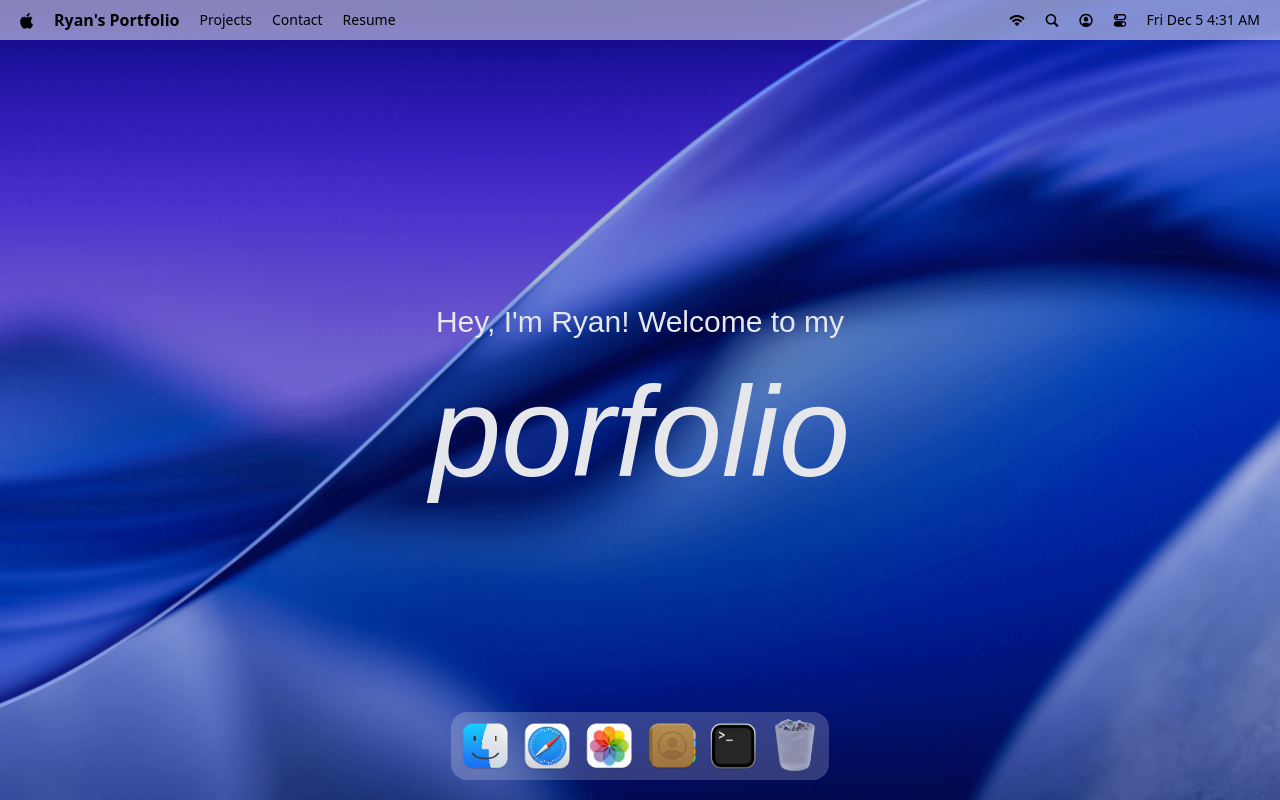
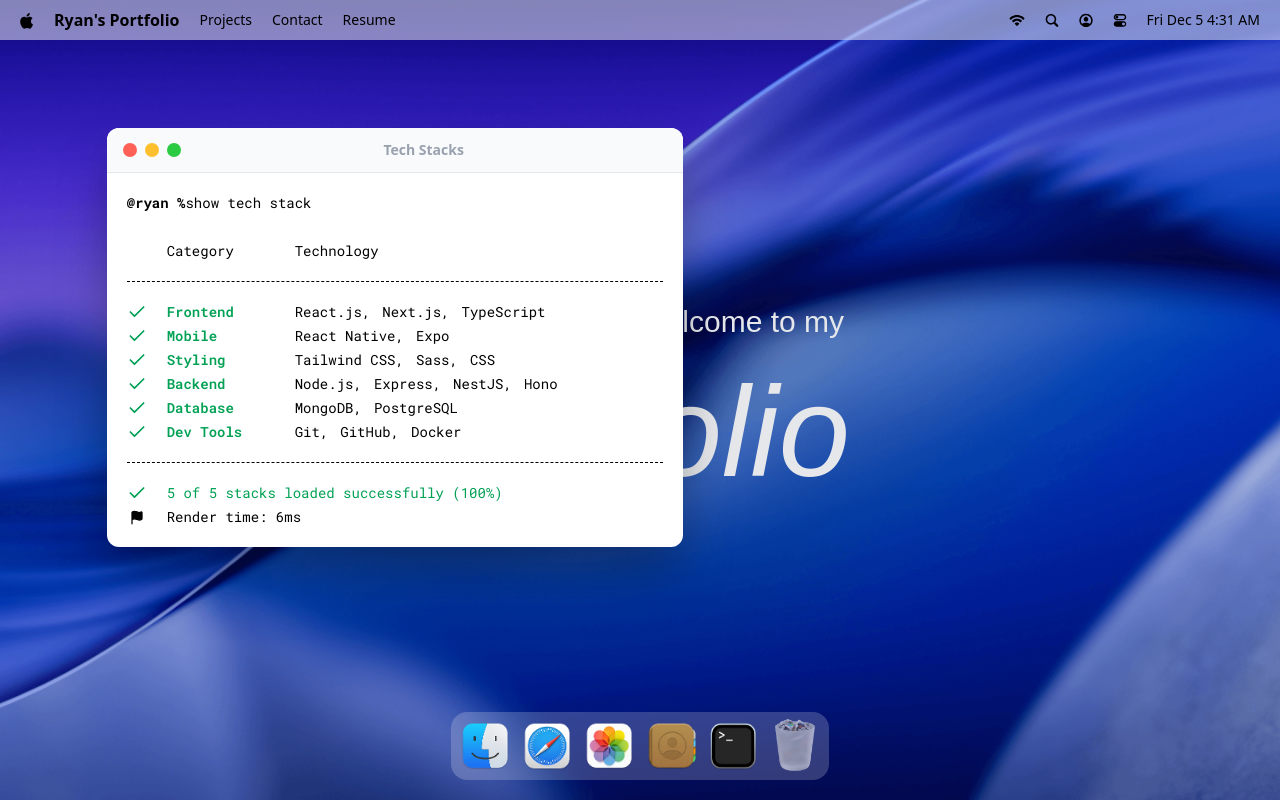
Before and after one commit to ryannandasena/MacOS_Portfolio, a React (Vite) app: page / in a window 1280 px wide. Both pictures are taken after a click on the button 733 px from the left and 746 px from the top of the page. Built offline with nearby package versions, Linux system fonts and the light colour scheme; a web font is replaced by a local one.

Commit message:
implement a hoc for managing window states and add the first window - terminal

```diff
--- a/package.json
+++ b/package.json
@@ -14,10 +14,12 @@
     "@tailwindcss/vite": "^4.1.17",
     "dayjs": "^1.11.19",
     "gsap": "^3.13.0",
+    "immer": "^11.0.0",
     "lucide-react": "^0.555.0",
     "react": "^19.2.0",
     "react-dom": "^19.2.0",
-    "react-tooltip": "^5.30.0"
+    "react-tooltip": "^5.30.0",
+    "zustand": "^5.0.8"
   },
   "devDependencies": {
     "@eslint/js": "^9.39.1",
--- a/src/App.jsx
+++ b/src/App.jsx
@@ -1,4 +1,10 @@
-import {Dock, Navbar,Welcome} from '#components'
+import {Dock, Navbar,Welcome} from '#components';
+import { Terminal } from '#windows';
+import gsap from 'gsap';
+import { Draggable } from 'gsap/Draggable';
+gsap.registerPlugin(Draggable);
+
+
 
 const App = () => {
   return(
@@ -6,6 +12,8 @@
       <Navbar/>
       <Welcome/>
       <Dock/>
+      <Terminal/>
+
       </main>
   )
 }
--- a/src/components/Dock.jsx
+++ b/src/components/Dock.jsx
@@ -1,10 +1,12 @@
-import { dockApps } from "#constants";
+import { dockApps } from "#constants/index.js";
 import { Tooltip } from "react-tooltip";
 import gsap from "gsap";
 import { useRef } from "react";
 import { useGSAP } from "@gsap/react";
+import useWindowStore from "#store/window.js";
 
 const Dock = () => {
+    const {openWindow, closeWindow, windows} = useWindowStore();
     const dockRef = useRef(null);
 
     useGSAP(() =>{
@@ -58,7 +60,23 @@
     },[]);
 
 
-    const toggleApp =(app) =>{}
+    const toggleApp =(app) =>{
+        if(!app.canOpen)return;
+
+        const window = windows[app.id];
+
+        if(!window){
+            console.error(`Window not found for app: ${app.id}`);
+            return;
+        }
+
+        if(window.isOpen){
+            closeWindow(app.id);
+
+        }else{
+            openWindow(app.id);
+        }
+    };
 
 
     return(
--- /dev/null
+++ b/src/components/WindowControls.jsx
@@ -0,0 +1,15 @@
+import useWindowStore from "#store/window.js";
+
+const WindowControls = ({target}) => {
+
+    const {closeWindow} = useWindowStore();
+    return (
+    <div id="window-controls">
+        <div className="close" onClick={()=> closeWindow(target)}/>
+        <div className="minimize"/>
+        <div className="maximize"/>
+    </div>
+    );
+};
+
+export default WindowControls;
--- a/src/components/index.js
+++ b/src/components/index.js
@@ -1,5 +1,6 @@
 import Navbar from "./Navbar";
 import Welcome from "./Welcome";
 import Dock from "./Dock";
+import WindowControls from "./WindowControls";
 
-export {Navbar,Welcome,Dock};
+export {Navbar,Welcome,Dock,WindowControls};
--- /dev/null
+++ b/src/hoc/WindowWrapper.jsx
@@ -0,0 +1,60 @@
+import useWindowStore from "#store/window.js";
+import { useGSAP } from "@gsap/react";
+import { useLayoutEffect, useRef } from "react";
+import gsap from "gsap";
+import Draggable from "gsap/Draggable";
+
+const WindowWrapper = (Component, windowKey) => {
+    const Wrapped = (props) => {
+        const {focusWindow, windows} = useWindowStore();
+        const {isOpen, zIndex} = windows[windowKey];
+        const ref = useRef(null);
+
+        useGSAP(() => {
+            const el = ref.current;
+            if(!el || !isOpen)return;
+
+            el.style.display = "block";
+
+            gsap.fromTo(el,{scale:0.8, opacity:0, y:40},
+                {scale:1, opacity:1, y:0, duration:0.4, ease:"power3.out"},
+            );
+
+        },[isOpen]);
+
+        useGSAP(()=>{
+            const el= ref.current;
+            if(!el)return;
+
+            const [instance] = Draggable.create(el,{onPress:() => focusWindow
+                (windowKey),
+            });
+            return () => instance.kill();
+
+        },[]);
+
+        useLayoutEffect(()=>{
+            const el = ref.current;
+            if(!el)return;
+            el.style.display = isOpen ? "block" : "none";
+        },[isOpen]);
+
+        return (
+        <section
+        id={windowKey}
+        ref={ref}
+        style={{zIndex}}
+        className = "absolute"
+        ><Component{...props}/>
+        </section>
+        );
+
+    };
+
+    Wrapped.displayName = `WindowWrapper(${Component.displayName || Component.name || "Component"})`;
+
+    return Wrapped;
+
+};
+
+export default WindowWrapper;
--- /dev/null
+++ b/src/store/window.js
@@ -0,0 +1,42 @@
+import { INITIAL_Z_INDEX, WINDOW_CONFIG } from "#constants";
+import { immer } from "zustand/middleware/immer";
+import { create } from "zustand";
+
+
+const useWindowStore = create(
+    immer((set)=>({
+    windows: WINDOW_CONFIG,
+    nextZIndex: INITIAL_Z_INDEX + 1,
+
+    openWindow: (windowKey, data = null) =>
+        set((state) =>{
+            const win = state.windows[windowKey];
+            if(!win) return;
+            win.isOpen = true;
+            win.zIndex = state.nextZIndex;
+            win.data = data ?? win.data;
+            state.nextZIndex++;
+
+
+    }),
+
+    closeWindow: (windowKey) =>
+        set((state) =>{
+            const win = state.windows[windowKey];
+            if(!win) return;
+            win.isOpen = false;
+            win.zIndex = INITIAL_Z_INDEX;
+            win.data = null;
+
+    }),
+
+    focusWindow: (windowKey) =>
+        set((state) =>{
+            const win = state.windows[windowKey];
+            win.zIndex = state.nextZIndex++;
+
+    }),
+})),
+);
+
+export default useWindowStore;
--- /dev/null
+++ b/src/windows/Terminal.jsx
@@ -0,0 +1,62 @@
+import { techStack } from "#constants";
+import WindowWrapper from "#hoc/WindowWrapper";
+import { Check, Flag } from "lucide-react";
+import  WindowControls  from "#components/WindowControls.jsx";
+
+const Terminal = () => {
+
+    return(
+    <>
+    <div id="window-header">
+        <WindowControls target="terminal"/>
+        <h2>Tech Stacks</h2>
+        </div>
+
+        <div className="techstack">
+            <p>
+                <span className="font-bold">@ryan %</span>
+                show tech stack
+                </p>
+
+                <div className="label">
+                    <p className="w-32">Category</p>
+                    <p>Technology</p>
+                </div>
+
+                <ul className="content">
+                    {techStack.map(({category,items})=>(
+                        <li key={category} className="flex items-center">
+                            <Check className="check" size={20}/>
+                            <h3>{category}</h3>
+                            <ul>
+                                {items.map((item,i) =>(
+                                    <li
+                                    key={i}>
+                                        {item}
+                                        {i < items.length - 1 ? "," : ""}
+                                    </li>
+                                ))}
+                            </ul>
+                        </li>
+
+                    ))}
+                </ul>
+
+                <div className="footnote">
+                    <p>
+                        <Check size={20}/> 5 of 5 stacks loaded successfully (100%)
+                    </p>
+                    <p className="text-black">
+                        <Flag size={15} fill="black"/>
+                        Render time: 6ms
+
+                    </p>
+
+                </div>
+                </div>
+                </>
+                );
+};
+
+const TerminalWindow = WindowWrapper(Terminal,"terminal");
+export default TerminalWindow;
--- /dev/null
+++ b/src/windows/index.jsx
@@ -0,0 +1,3 @@
+import Terminal from "./Terminal";
+
+export {Terminal};
```
Also changed, not shown: 1 other file (tests, documents, lock files or other folders).
